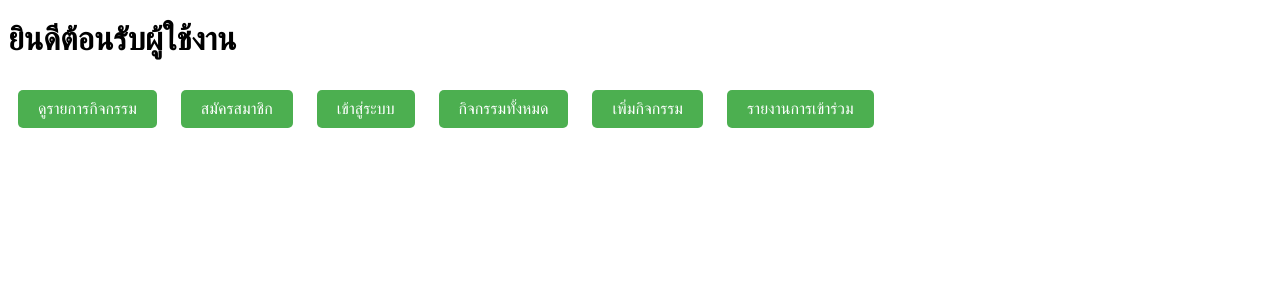
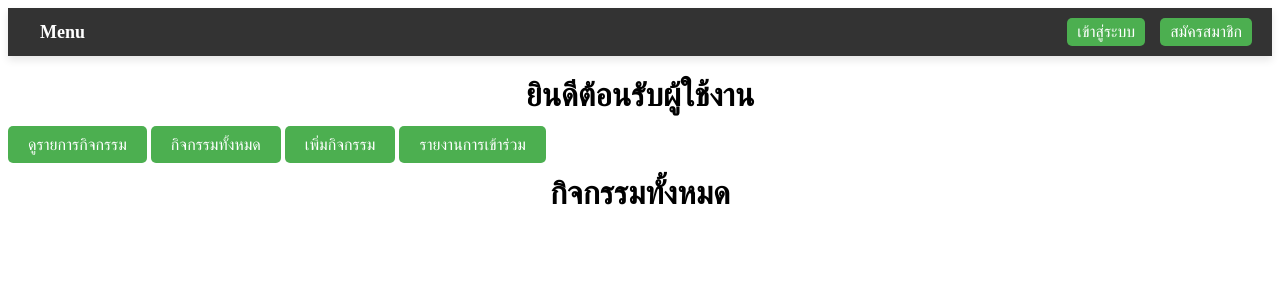
Before and after one commit to MrPaiPai/STCAM, a Django app: page / in a window 1280 px wide. Shown: the top 300 px of the page. Run offline with Django 4.2, Linux system fonts and the light colour scheme.

Commit message:
Update register / login , home , activity date start-end

```diff
--- a/config/settings.py
+++ b/config/settings.py
@@ -121,3 +121,6 @@
 
 # ตัวแปร MEDIA_ROOT ใช้สำหรับเก็บไฟล์ที่ถูกอัปโหลด
 MEDIA_ROOT = os.path.join(BASE_DIR, 'media')
+
+
+LOGOUT_REDIRECT_URL = '/'
--- a/myapp/urls.py
+++ b/myapp/urls.py
@@ -2,23 +2,23 @@
 from django.conf.urls.static import static
 from django.urls import path
 from . import views
+from django.contrib.auth import views as auth_views
 
 urlpatterns = [
-    path('', views.index, name='index'),  # หน้าแรก
+    path('', views.index, name='home'),  # หน้าแรก
     path('register/', views.register, name='register'),  # ลงทะเบียน
     path('login/', views.login_view, name='login'),  # เข้าสู่ระบบ
+    path('logout/', auth_views.LogoutView.as_view(), name='logout'),
     path('add-activity/', views.add_activity, name='add_activity'),  # เพิ่มกิจกรรม
     path('join-activity/<int:activity_id>/', views.join_activity, name='join_activity'),  # เข้าร่วมกิจกรรม
     path('activities/', views.activity_list, name='activity_list'),  # แสดงรายการกิจกรรมทั้งหมด
     path('participation-report/', views.participation_report, name='participation_report'),  # รายงานการเข้าร่วม
     path('edit_user/<int:user_id>/', views.edit_user, name='edit_user'),
-    # เส้นทางเพิ่มเติม
+
     path('my-activities/', views.my_activities, name='my_activities'),  # หน้ากิจกรรมที่ผู้ใช้เข้าร่วม
+    # path('menu/', views.menu, name='menu'),
+    path('activity_info/', views.activity_info, name='activity_info'),
 ]
-
-# เพิ่มส่วนนี้สำหรับการรองรับไฟล์สื่อในโหมด DEBUG
-if settings.DEBUG:
-    urlpatterns += static(settings.MEDIA_URL, document_root=settings.MEDIA_ROOT)
 
 # เพิ่มบรรทัดนี้ใน urls.py เพื่อให้สามารถเข้าถึงไฟล์ที่อัปโหลด (เช่น รูปภาพ)
 if settings.DEBUG:
--- a/myapp/views.py
+++ b/myapp/views.py
@@ -7,6 +7,12 @@
 from django.forms import modelformset_factory
 from .models import MyUser
 from .forms import MyUserForm
+from django.shortcuts import render
+from django.urls import reverse
+from django.shortcuts import redirect
+
+def some_view(request):
+    return redirect(reverse('home'))  # ใช้ชื่อ URL 'home' ที่กำหนดใน urls.py
 
 # ฟังก์ชันตรวจสอบว่าเป็น admin หรือไม่
 def is_admin(user):
@@ -25,7 +31,7 @@
             user.user_type = 'student'
             user.save()
             login(request, user)
-            return redirect('index')
+            return redirect('home')
     else:
         form = StudentRegisterForm()
     return render(request, 'register.html', {'form': form})
@@ -37,7 +43,7 @@
         if form.is_valid():
             user = form.get_user()
             login(request, user)
-            return redirect('index')
+            return redirect('home')
     else:
         form = AuthenticationForm()
     return render(request, 'login.html', {'form': form})
@@ -117,3 +123,6 @@
     else:
         form = MyUserForm(instance=user)  # โหลดข้อมูลของผู้ใช้ในฟอร์ม
     return render(request, 'myapp/user_form.html', {'form': form})
+
+def activity_info(request):
+    return render(request, 'activity_info.html')
--- a/templates/activity_list.html
+++ b/templates/activity_list.html
@@ -16,7 +16,7 @@
                 <button type="submit">เข้าร่วม</button>
             </form>
 
-            <a href="{% url 'index' %}" class="btn btn-primary">กลับหน้าหลัก</a>
+            <a href="{% url 'home' %}" class="btn btn-primary">กลับหน้าหลัก</a>
 
         </td>
     </tr>
--- a/templates/index.html
+++ b/templates/index.html
@@ -1,38 +1,151 @@
+{% load static %}
 <!DOCTYPE html>
 <html lang="en">
 <head>
   <meta charset="UTF-8">
   <meta name="viewport" content="width=device-width, initial-scale=1.0">
   <title>หน้าเเรก</title>
+  <!-- เพิ่ม CSS ตรงนี้ -->
   <style>
-        /* สไตล์สำหรับปุ่ม */
+    /* Styling สำหรับ navbar */
+    .navbar {
+    background-color: #333;
+    display: flex;
+    justify-content: space-between;
+    align-items: center;
+    padding: 10px 20px;
+    box-shadow: 0 4px 8px rgba(0, 0, 0, 0.1);
+  }
+
+  .left-side .menu {
+    font-size: 18px;
+    color: #fff;
+    text-decoration: none;
+    font-weight: bold;
+    padding: 8px 12px;
+  }
+
+  .right-side {
+    display: flex;
+    gap: 15px;
+    align-items: center;
+  }
+
+  /* ตกแต่งข้อความต้อนรับ */
+  .right-side span {
+    font-size: 16px;
+    color: #fff;
+    font-weight: bold;
+  }
+
+  .right-side a {
+    color: #fff;
+    text-decoration: none;
+    padding: 8px 15px;
+    border-radius: 5px;
+    background-color: #4CAF50;
+    transition: background-color 0.3s ease;
+  }
+
+  .right-side a:hover {
+    background-color: #45a049;
+  }
+
+   /* เพิ่มการจัดการ spacing ของเมนู */
+   .navbar a {
+    font-size: 16px;
+    color: #fff;
+    padding: 8px 15px;
+    border-radius: 5px;
+    transition: background-color 0.3s ease;
+  }
+
+  .navbar a:hover {
+    background-color: #45a049;
+  }
+
+    /* สไตล์เพิ่มเติมสำหรับลิงก์ */
+    .navbar a {
+      text-decoration: none;
+      padding: 5px 10px;
+    }
+
+    /* Styling สำหรับปุ่มเมนู */
     .btn {
-            display: inline-block;
-            margin: 10px;
       padding: 10px 20px;
-            background-color: #4CAF50; /* สีพื้นหลัง */
-            color: white; /* สีตัวอักษร */
-            text-decoration: none; /* ลบเส้นใต้ */
-            border-radius: 5px; /* มุมปุ่มโค้งมน */
-            font-size: 16px; /* ขนาดตัวอักษร */
-            text-align: center; /* จัดข้อความให้อยู่ตรงกลาง */
+      background-color: #4CAF50;
+      color: white;
+      border: none;
+      text-decoration: none;
+      border-radius: 5px;
     }
+
     .btn:hover {
-            background-color: #45a049; /* สีพื้นหลังเมื่อชี้เมาส์ */
+      background-color: #45a049;
     }
+
+    /* ตารางกิจกรรม */
+    table {
+      width: 100%;
+      border-collapse: collapse;
+      margin-top: 20px;
+    }
+
+    table, th, td {
+      border: 1px solid black;
+    }
+
+    th, td {
+      padding: 10px;
+      text-align: left;
+    }
+
+    h1 {
+      text-align: center;
+    }
+
   </style>
 </head>
 <body>
+  <!-- Navbar -->
+  <div class="navbar">
+    <div class="left-side">
+        <a href="#" class="menu">Menu</a>
+    </div>
+    <div class="right-side">
+      {% if user.is_authenticated %}
+        <span>ยินดีต้อนรับ, {{ user.username }}</span>
+        <form method="post" action="{% url 'logout' %}" style="display:inline;">
+          {% csrf_token %}
+          <button type="submit" class="logout-btn">ออกจากระบบ</button>
+      </form>
+      {% else %}
+        <a href="{% url 'login' %}">เข้าสู่ระบบ</a>
+        <a href="{% url 'register' %}">สมัครสมาชิก</a>
+      {% endif %}
+    </div>
+  </div>
+
   <h1>ยินดีต้อนรับผู้ใช้งาน</h1>
 
-    <!-- เพิ่มลิงก์สำหรับไปยังหน้ารายการกิจกรรม -->
   <a href="{% url 'activity_list' %}" class="btn">ดูรายการกิจกรรม</a>
-
-    <!-- ปุ่มเชื่อมโยงไปยังหน้าต่างๆ -->
-    <a href="{% url 'register' %}" class="btn">สมัครสมาชิก</a>
-    <a href="{% url 'login' %}" class="btn">เข้าสู่ระบบ</a>
   <a href="{% url 'activity_list' %}" class="btn">กิจกรรมทั้งหมด</a>
   <a href="{% url 'add_activity' %}" class="btn">เพิ่มกิจกรรม</a>
   <a href="{% url 'participation_report' %}" class="btn">รายงานการเข้าร่วม</a>
+
+  <!-- แสดงการ์ดกิจกรรมทั้งหมด -->
+  <h1>กิจกรรมทั้งหมด</h1>
+  <div class="activity-card-container">
+    {% for activity in activities %}
+    <div class="activity-card">
+      <h3>{{ activity.name }}</h3>
+      <p>วันที่: {{ activity.date }}</p>
+      <form method="post" action="{% url 'join_activity' activity.id %}">
+        {% csrf_token %}
+        <button type="submit">เข้าร่วม</button>
+      </form>
+    </div>
+    {% endfor %}
+  </div>
 </body>
 </html>
```
Also changed, not shown: myapp/admin.py (+30 -6 lines), myapp/forms.py (+23 -4 lines), myapp/models.py (+44 -6 lines), requirements.txt (added, +9 -0 lines), templates/activity_info.html (added, +35 -0 lines), db.sqlite3, media/activity_images/sshot-3_54EXGai.png (added), myapp/migrations/0001_initial.py, myapp/migrations/0002_alter_activity_options_alter_activity_created_by_and_more.py (deleted), myapp/migrations/0002_remove_activity_date_activity_end_date_and_more.py (added), myapp/migrations/0003_alter_customuser_options_alter_participation_options_and_more.py (deleted), myapp/migrations/0004_alter_customuser_user_type.py (deleted), static/css/style.css (line endings or trailing spaces). Lines whose indentation alone changed are shown as unchanged.
